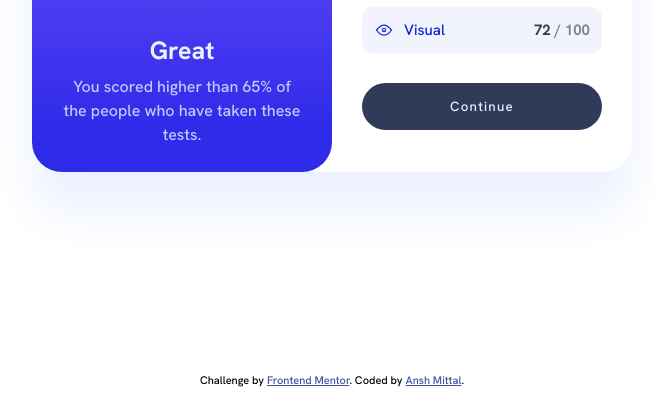
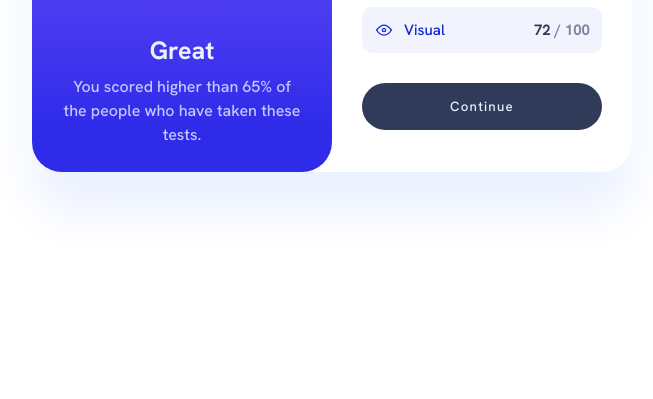
Before and after one commit to Anshmittal86/Result-summary, a plain HTML site: page index.html in a window 1280 px wide. Shown: the part 428-827 px from the top of the page, without its empty margins (308-961 px from the left). After the commit the page ends 800 px from the top, so only its background shows below. Drawn offline with Linux system fonts and the light colour scheme.

Commit message:
Update index.html

```diff
--- a/index.html
+++ b/index.html
@@ -6,7 +6,6 @@
 
   <!-- displays site properly based on user's device -->
   <meta name="viewport" content="width=device-width, initial-scale=1.0">
-
 
   <link rel="icon" type="image/png" sizes="32x32" href="./assets/images/favicon-32x32.png">
 
@@ -21,11 +20,6 @@
   <!-- CSS File -->
   <link rel="stylesheet" href="style.css">
 
-  <!-- Feel free to remove these styles or customize in your own stylesheet 👍 -->
-  <style>
-    .attribution { font-size: 11px; text-align: center; margin-bottom: 1rem; }
-    .attribution a { color: hsl(228, 45%, 44%); }
-  </style>
 </head>
 
 <body>
@@ -105,14 +99,7 @@
 
   </main>
 
-
-  <!-- Author Details -->
-  <div class="attribution">
-    Challenge by <a href="https://www.frontendmentor.io?ref=challenge" target="_blank" rel="noopener">Frontend Mentor</a>.
-    Coded by <a href="https://www.frontendmentor.io/profile/Anshmittal86">Ansh Mittal</a>.
-  </div>
-
-  <!-- Author Details -->
+  <!-- JavaScript Details -->
   <script src="./script.js"></script>
 
 </body>
```
